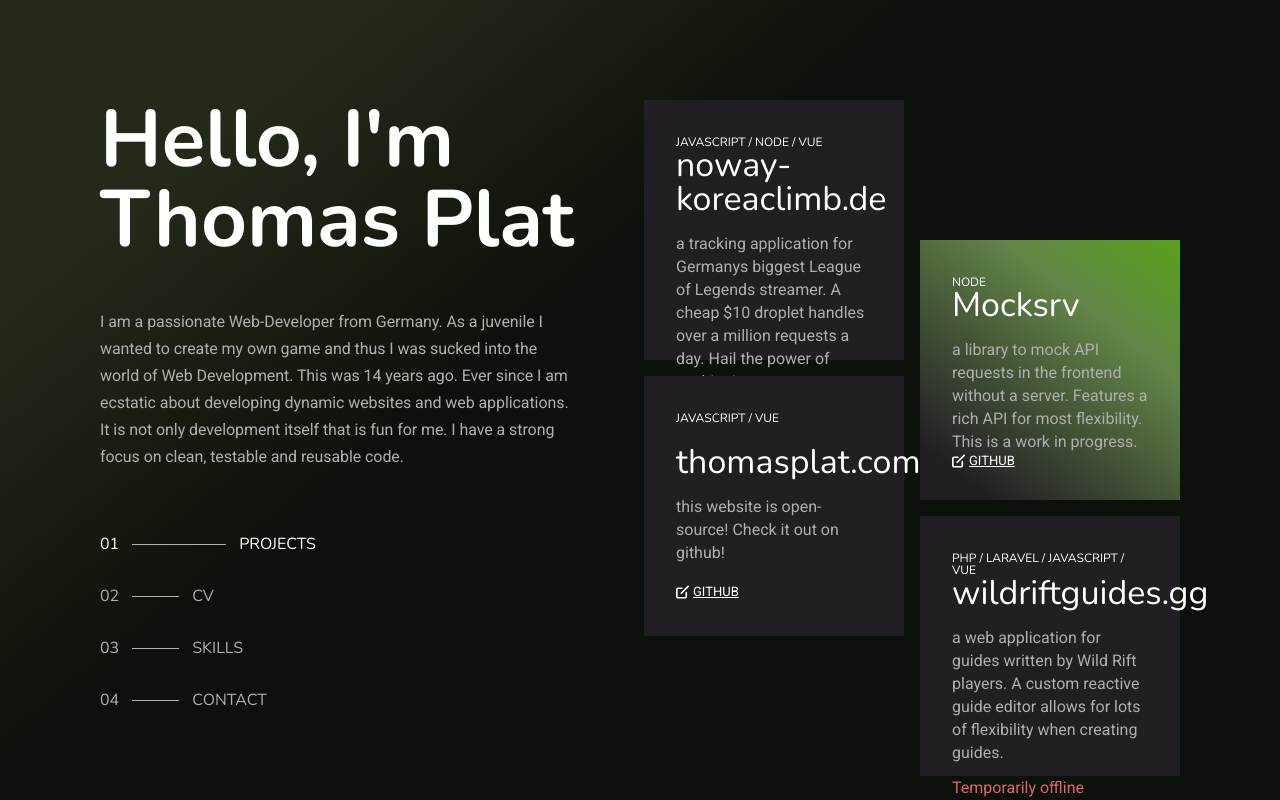
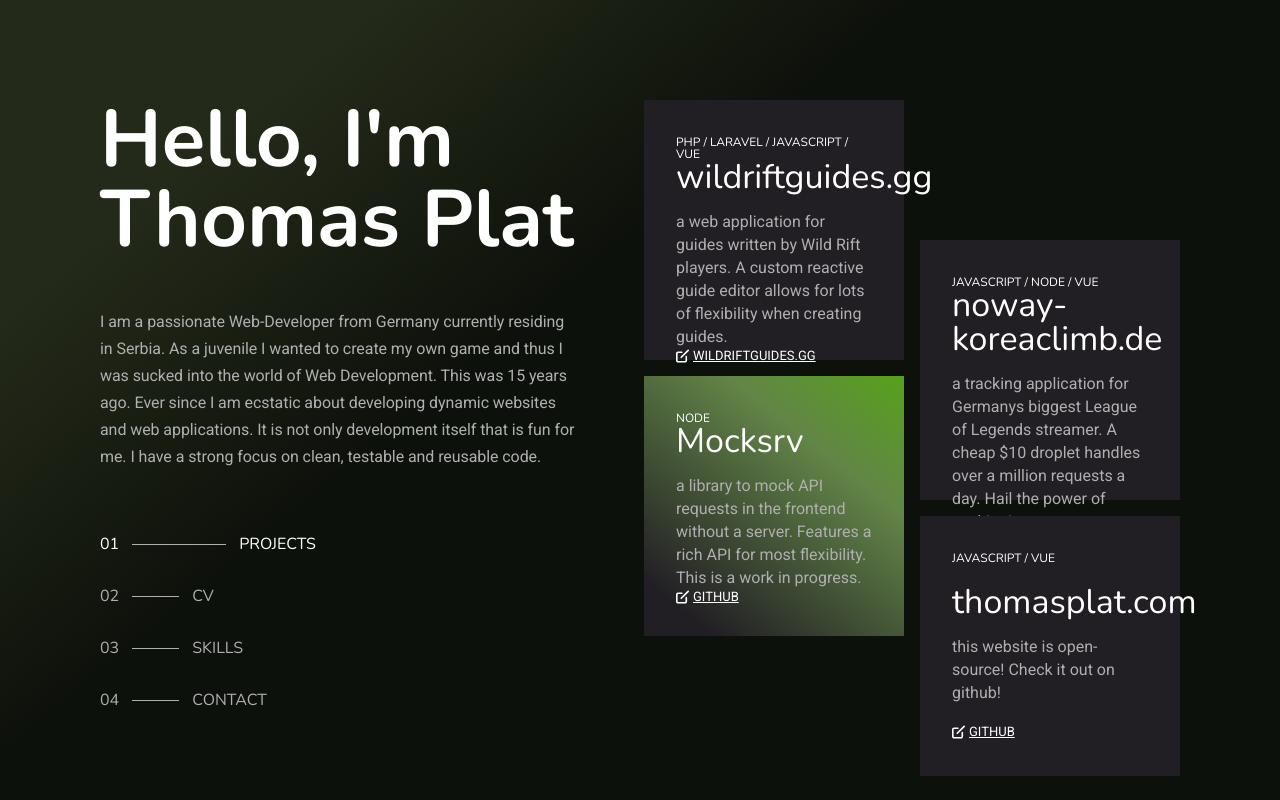
Before and after one commit to thplat/thomasplat.com, a Vue app: page / in a window 1280 px wide. Built offline with nearby package versions, Linux system fonts and the light colour scheme.

Commit message:
update CV and projects

```diff
--- a/src/components/cv/WorkHistoryItem.vue
+++ b/src/components/cv/WorkHistoryItem.vue
@@ -14,6 +14,7 @@ defineProps<{
                 {{ !item.to ? `${ $t('cv.from') } ${item.from}` : `${item.from} - ${item.to}` }}
             </div>
             <div class="work-history-item__location">{{ item.location }}</div>
+            <div v-if="item.position" class="work-history-item__position">{{ item.position }}</div>
             <div v-if="item.description" class="work-history-item__description">{{ item.description }}</div>
         </div>
     </div>
--- a/src/components/project/ProjectPanel.vue
+++ b/src/components/project/ProjectPanel.vue
@@ -12,12 +12,12 @@ defineProps<{ project: Project }>()
             <h2 class="project__headline">{{ project.title }}</h2>
             <div class="project__copy">{{ project.description }}</div>
 
-            <template v-if="project.online">
+            <template v-if="!project.offlineMessage">
                 <a v-if="project.link" class="project__url" :href="project.link.url" target="_blank">
                     <LinkIcon></LinkIcon> {{ project.link.name }}
                 </a>
             </template>
-            <span v-else class="project__offline">Temporarily offline</span>
+            <span v-else class="project__offline">{{ project.offlineMessage }}</span>
         </div>
     </div>
 </template>
--- a/src/i18n/en.json
+++ b/src/i18n/en.json
@@ -11,7 +11,7 @@
     },
     "index": {
         "headline": "Hello, I'm Thomas Plat",
-        "asideCopy": "I am a passionate Web-Developer from Germany. As a juvenile I wanted to create my own game and thus I was sucked into the world of Web Development. This was 14 years ago. Ever since I am ecstatic about developing dynamic websites and web applications. It is not only development itself that is fun for me. I have a strong focus on clean, testable and reusable code."
+        "asideCopy": "I am a passionate Web-Developer from Germany currently residing in Serbia. As a juvenile I wanted to create my own game and thus I was sucked into the world of Web Development. This was 15 years ago. Ever since I am ecstatic about developing dynamic websites and web applications. It is not only development itself that is fun for me. I have a strong focus on clean, testable and reusable code."
     },
     "cv": {
         "from": "From",
--- a/src/stores/cv.ts
+++ b/src/stores/cv.ts
@@ -53,6 +53,7 @@ export const useCvStore = defineStore({
         type: 'work',
         from: 2012,
         to: 2015,
+        position: 'Fullstack Developer',
         location: 'workID Werbeagentur (digital agency)',
         description: 'Fields of work: PHP-Development, Facebook app development, web application development, server administration'
       },
@@ -60,6 +61,7 @@ export const useCvStore = defineStore({
         type: 'work',
         from: 2015,
         to: 2019,
+        position: 'Senior Backend Engineer',
         location: 'oddity GmbH (digital agency)',
         description: 'Fields of work: PHP-Development, web application development, planning and implementation of software design principles across the development team'
       },
@@ -67,6 +69,7 @@ export const useCvStore = defineStore({
         type: 'work',
         from: 2019,
         to: 2020,
+        position: 'Senior Frontend Engineer',
         location: 'loadbee GmbH',
         description: 'Fields of work: Frontend- and UI-Development with Javascript & VueJS, PHP-Development, technical conception'
       },
@@ -74,15 +77,25 @@ export const useCvStore = defineStore({
         type: 'work',
         from: 2020,
         to: 2021,
+        position: 'Director',
         location: 'Growin Kim & Plat GbR',
         description: 'Fields of work: business management, frontend and backend development, technical conception'
       },
       {
         type: 'work',
         from: 2021,
+        to: 2022,
+        position: 'Senior Frontend Engineer',
         location: 'loadbee GmbH',
         description: 'Fields of work: Frontend- and UI-Development with Javascript & VueJS, technical conception'
       },
+      {
+        type: 'work',
+        from: 2022,
+        position: 'Senior Frontend Engineer',
+        location: 'Merkle DACH',
+        description: 'Fields of work: Frontend- and UI-Development with Javascript & VueJS, technical conception'
+      }
     ]
   }),
 
--- a/src/stores/project.ts
+++ b/src/stores/project.ts
@@ -10,8 +10,17 @@ export const useProjectStore = defineStore({
   state: (): RootState => ({
     projects: [
       {
+        type: 'PHP / Laravel / Javascript / Vue',
+        title: 'wildriftguides.gg',
+        description: 'a web application for guides written by Wild Rift players. A custom reactive guide editor allows for lots of flexibility when creating guides.',
+        link: {
+          name: 'wildriftguides.gg',
+          url: 'https://wildriftguides.gg'
+        }
+      },
+      {
         type: 'Javascript / Node / Vue',
-        online: true,
+        offlineMessage: 'Project was online only during the event',
         title: 'noway-koreaclimb.de',
         description: 'a tracking application for Germanys biggest League of Legends streamer. A cheap $10 droplet handles over a million requests a day. Hail the power of caching!',
         link: {
@@ -21,7 +30,6 @@ export const useProjectStore = defineStore({
       },
       {
         type: 'Node',
-        online: true,
         title: 'Mocksrv',
         description: 'a library to mock API requests in the frontend without a server. Features a rich API for most flexibility. This is a work in progress.',
         link: {
@@ -32,7 +40,6 @@ export const useProjectStore = defineStore({
       },
       {
         type: 'Javascript / Vue',
-        online: true,
         title: 'thomasplat.com',
         description: 'this website is open-source! Check it out on github!',
         link: {
@@ -40,16 +47,6 @@ export const useProjectStore = defineStore({
           url: 'https://github.com/thplat/thomasplat.com'
         }
       },
-      {
-        type: 'PHP / Laravel / Javascript / Vue',
-        online: false,
-        title: 'wildriftguides.gg',
-        description: 'a web application for guides written by Wild Rift players. A custom reactive guide editor allows for lots of flexibility when creating guides.',
-        link: {
-          name: 'wildriftguides.gg',
-          url: 'https://wildriftguides.gg'
-        }
-      },
     ]
   }),
 })
```
